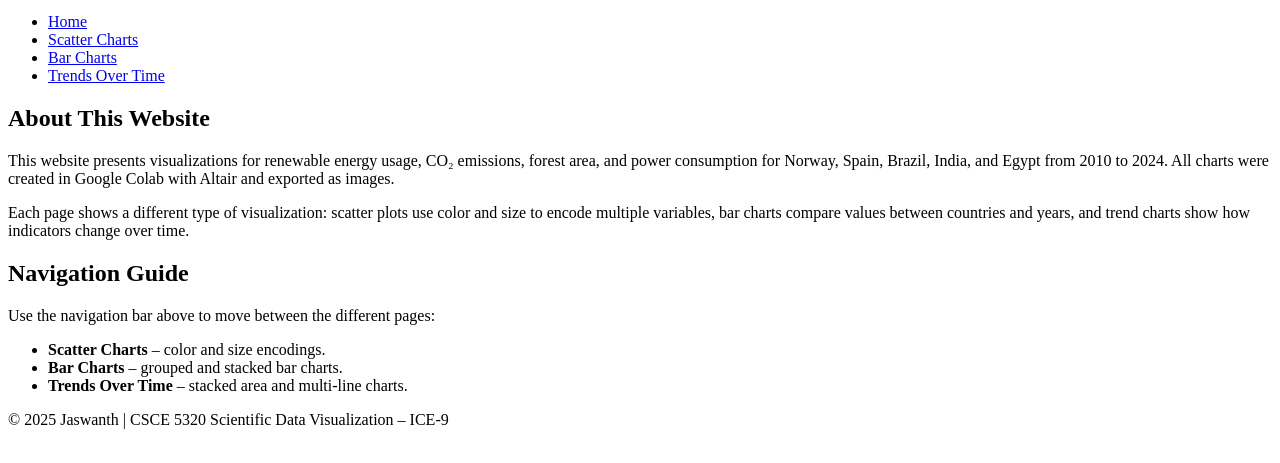
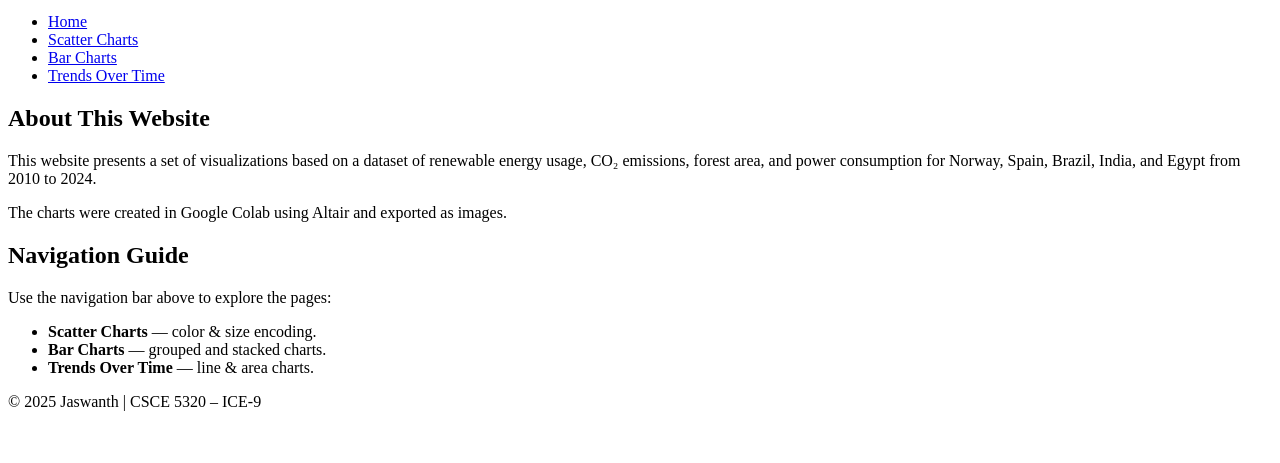
Before and after one commit to Jaswanth284/Jaswanth_Assignment_9, a plain HTML site: page index.html in a window 1280 px wide. Shown: the part 101-564 px from the top of the page. Drawn offline with Linux system fonts and the light colour scheme.

Commit message:
Update index.html

```diff
--- a/index.html
+++ b/index.html
@@ -2,12 +2,13 @@
 <html lang="en">
 <head>
     <meta charset="UTF-8">
-  <title>Energy &amp; Environment Visualizations - Jaswanth</title>
+    <title>Energy & Environment Visualizations - Jaswanth</title>
     <link rel="stylesheet" href="styles_jaswanth.css">
 </head>
 <body>
+
 <header>
-    <h1>Energy &amp; Environment Visualizations</h1>
+    <h1>Energy & Environment Visualizations</h1>
     <p>ICE-9 – Using Color and Size in Visualization – By Jaswanth</p>
 </header>
 
@@ -24,31 +25,27 @@
     <section>
         <h2>About This Website</h2>
         <p>
-        This website presents visualizations for renewable energy usage, CO₂ emissions,
-        forest area, and power consumption for Norway, Spain, Brazil, India, and Egypt
-        from 2010 to 2024. All charts were created in Google Colab with Altair and
-        exported as images.
+            This website presents a set of visualizations based on a dataset of renewable energy usage, CO₂ emissions, forest area, and power consumption for Norway, Spain, Brazil, India, and Egypt from 2010 to 2024.
         </p>
         <p>
-        Each page shows a different type of visualization: scatter plots use color and
-        size to encode multiple variables, bar charts compare values between countries
-        and years, and trend charts show how indicators change over time.
+            The charts were created in Google Colab using Altair and exported as images.
         </p>
     </section>
 
     <section>
         <h2>Navigation Guide</h2>
-      <p>Use the navigation bar above to move between the different pages:</p>
+        <p>Use the navigation bar above to explore the pages:</p>
         <ul>
-        <li><strong>Scatter Charts</strong> – color and size encodings.</li>
-        <li><strong>Bar Charts</strong> – grouped and stacked bar charts.</li>
-        <li><strong>Trends Over Time</strong> – stacked area and multi-line charts.</li>
+            <li><strong>Scatter Charts</strong> — color & size encoding.</li>
+            <li><strong>Bar Charts</strong> — grouped and stacked charts.</li>
+            <li><strong>Trends Over Time</strong> — line & area charts.</li>
         </ul>
     </section>
 </main>
 
 <footer>
-    <p>&copy; 2025 Jaswanth | CSCE 5320 Scientific Data Visualization – ICE-9</p>
+    <p>&copy; 2025 Jaswanth | CSCE 5320 – ICE-9</p>
 </footer>
+
 </body>
 </html>
```
Lines whose indentation alone changed are shown as unchanged.
